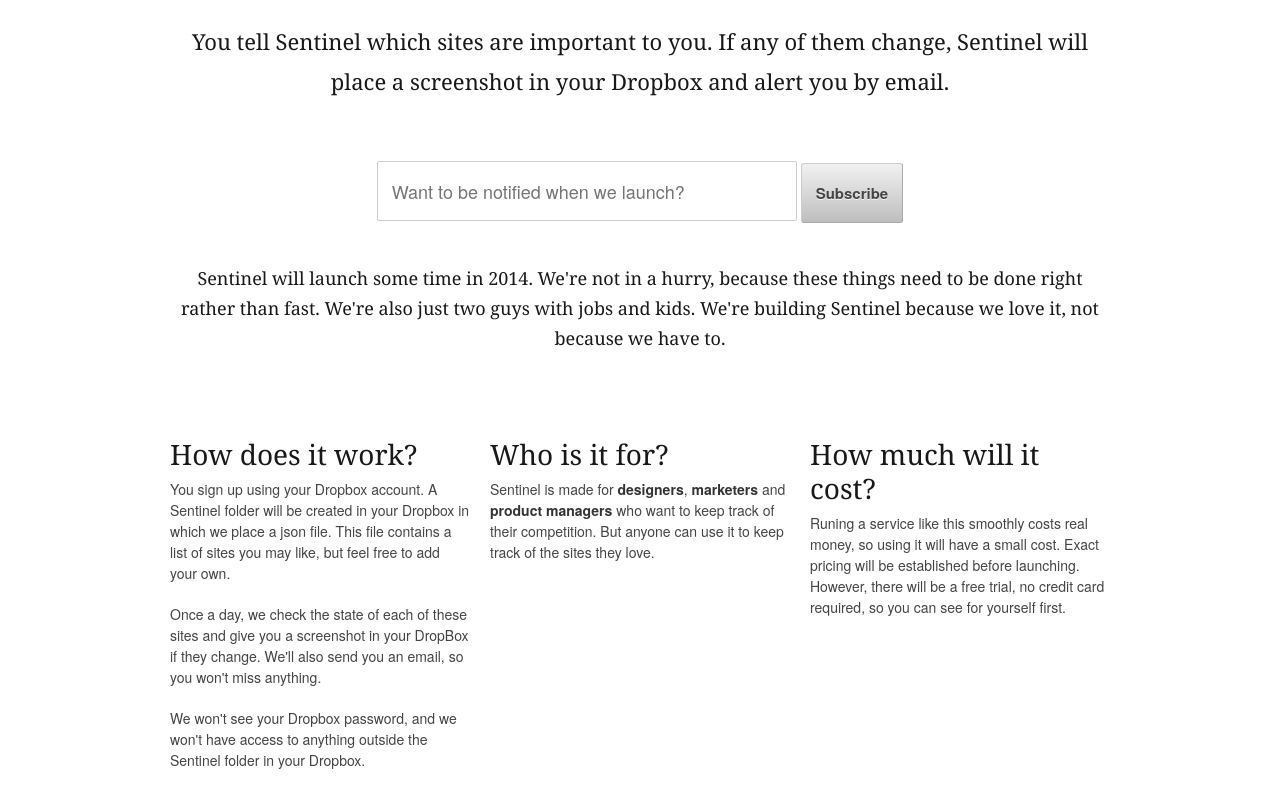
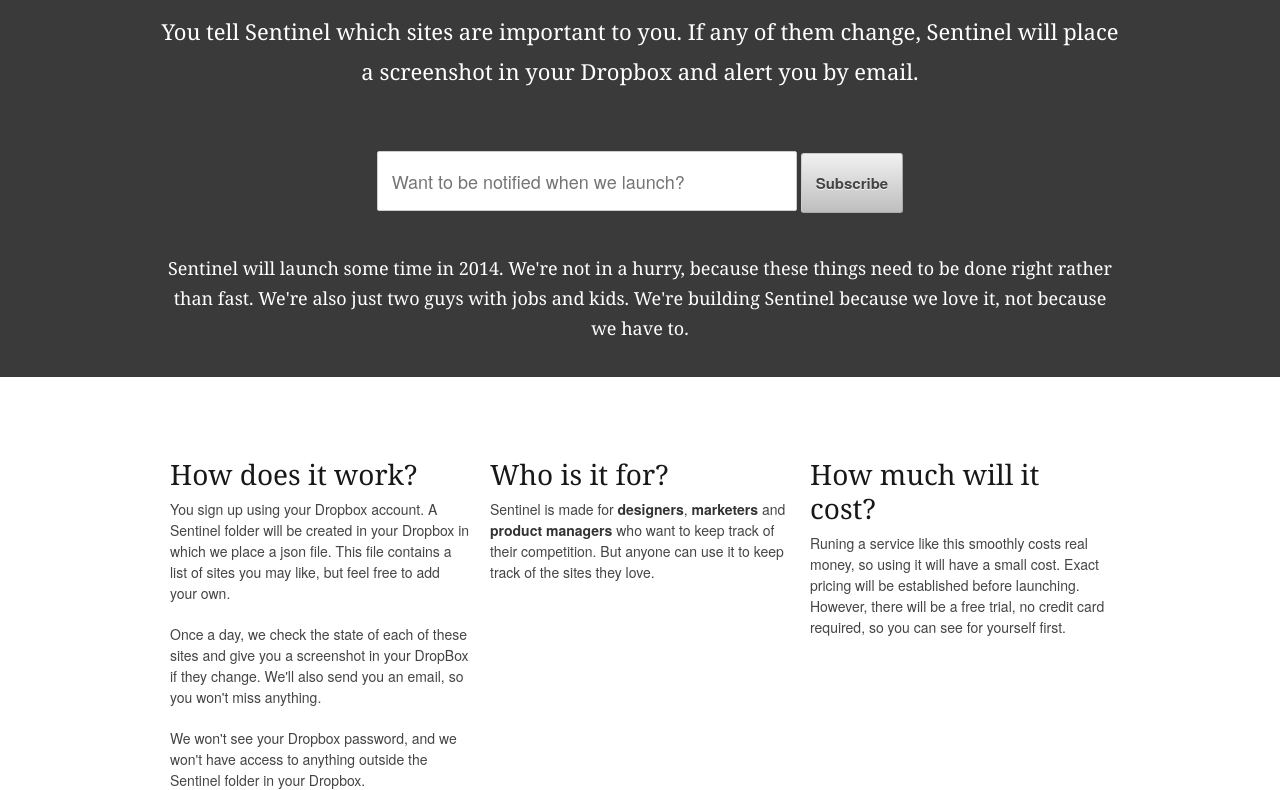
Before and after one commit to djaiss/sentinel_teaser, a plain HTML site: page index.html in a window 1280 px wide. Shown: the part 240-1030 px from the top of the page. Drawn offline with Linux system fonts and the light colour scheme.

Commit message:
homepage beautifuler

```diff
--- a/index.html
+++ b/index.html
@@ -33,10 +33,13 @@
 
 </head>
 <body>
-
   <div class="container">
+    <div class="sixteen columns">
+      <img src="images/logo.png">
+    </div>
+  </div> <!-- .container -->
+  <div id="header-wrapper">
     <div id="header" class="sixteen columns">
-      <img src="images/logo.png">
       <h1>Be alerted when the Internet changes.</h1>
       <h2>You tell Sentinel which sites are important to you. If any of them change, Sentinel will place a screenshot in your Dropbox and alert you by email.</h2>
       <div id="input-form">
@@ -47,6 +50,8 @@
       </div>
       <h4>Sentinel will launch some time in 2014. We're not in a hurry, because these things need to be done right rather than fast. We're also just two guys with jobs and kids. We're building Sentinel because we love it, not because we have to.</h4>
     </div> <!-- .sixteen columns -->
+  </div> <!-- #header-wrapper -->
+   <div class="container">
     <div class="one-third column">
       <h3>How does it work?</h3>
       <p>You sign up using your Dropbox account. A Sentinel folder will be created in your Dropbox in which we place a json file. This file contains a list of sites you may like, but feel free to add your own.</p>
--- a/stylesheets/custom.css
+++ b/stylesheets/custom.css
@@ -1,8 +1,21 @@
 body {
   margin-top: 60px;
 }
-#header h1, #header h2, #header h3 {
+#header-wrapper {
+  background-color: #3a3a3a;
+  padding: 30px 0px;
+  margin-top: 20px;
+}
+#header {
+  position: relative;
+  width: 960px;
+  margin: 0 auto;
+  padding: 0;
+  color: #fff;
+}
+#header h1, #header h2, #header h3, #header h4 {
   text-align: center;
+  color: #fff;
 }
 #header img {
   margin: 0px 0px 60px 0px;
@@ -16,7 +29,6 @@
 }
 #header h4 {
   font-size: 18px;
-  text-align: center;
 }
 #header #input-form {
   margin-top: 60px;
```
